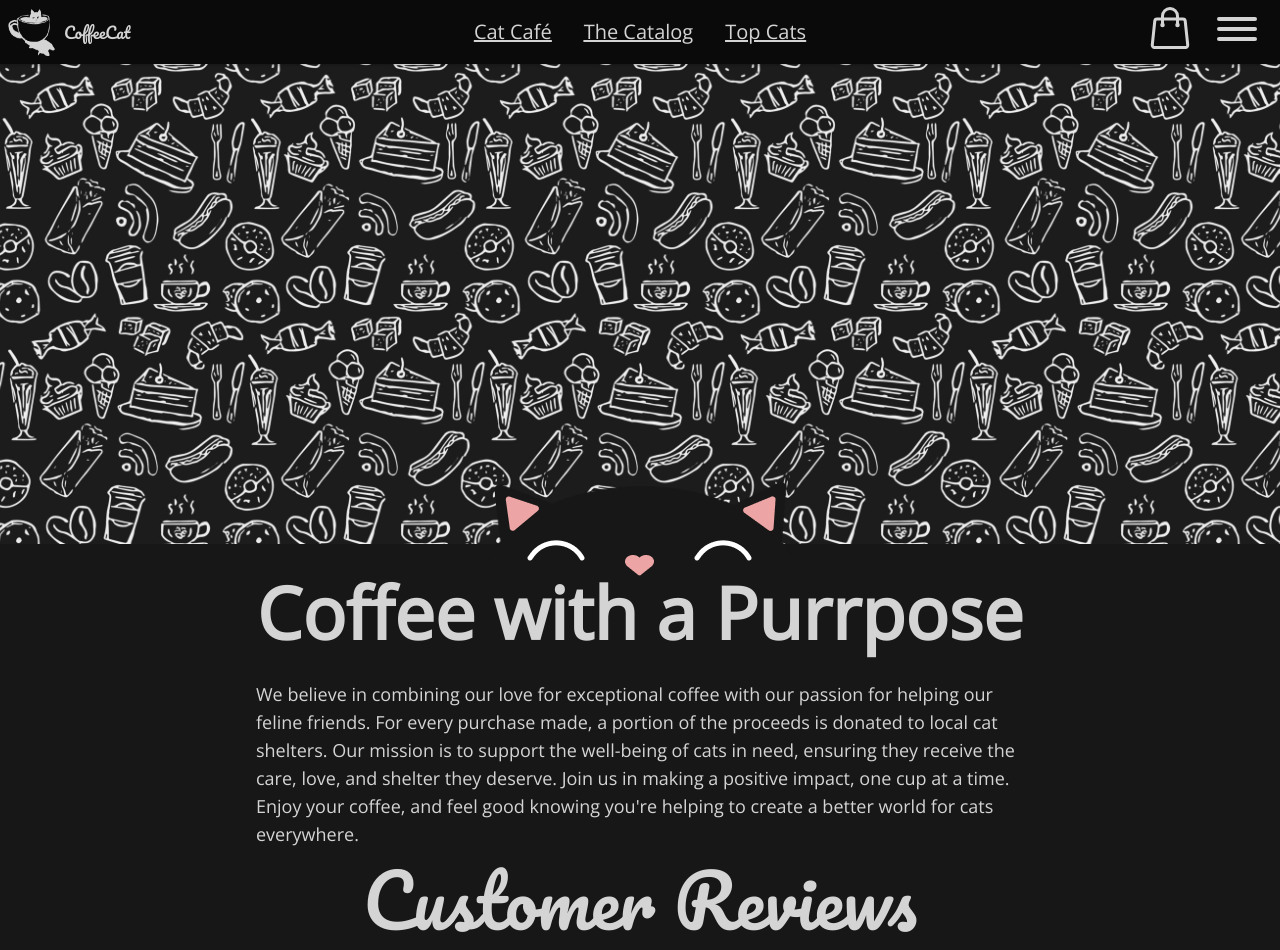
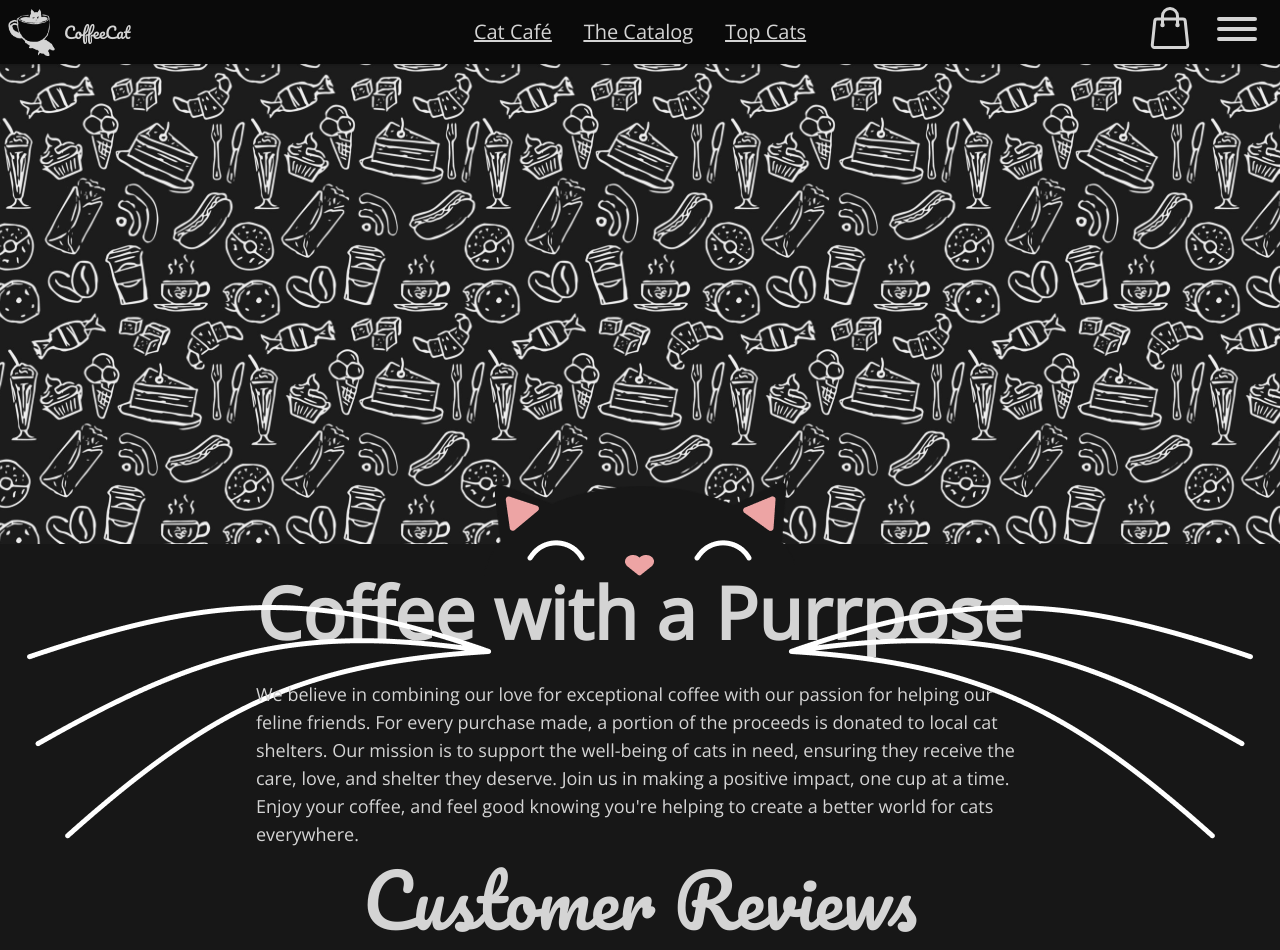
Before and after one commit to joayo13/coffeecat, a React (Create React App) app: page / in a window 1280 px wide. Shown: the top 950 px of the page. Built offline with nearby package versions, Linux system fonts and the light colour scheme.

Commit message:
added some whiskers lol

```diff
--- a/src/pages/Cats.js
+++ b/src/pages/Cats.js
@@ -11,7 +11,7 @@ function Cats() {
     <div className='bg-neutral-900 text-neutral-300 pt-16'>
       <section className='flex flex-col w-full items-center py-2 px-4'>
         <strong className='text-3xl text-center pb-2 md:text-6xl max-w-lg'>Fastest Cat</strong>
-        <img className='md:max-w-lg py-2' alt='sir thomas' src={sirThomas}></img>
+        <img className=' object-cover w-96 h-96' alt='sir thomas' src={sirThomas}></img>
         <span className='w-full max-w-lg flex gap-2'>
           <strong>Name:</strong>
           <p>Sir Thomas</p>
@@ -27,7 +27,7 @@ function Cats() {
         </section>
         <section className='flex flex-col w-full items-center py-2 px-2'>
         <strong className='text-3xl text-center pb-2 md:text-6xl max-w-lg'>Loudest Meow</strong>
-        <img className='md:max-w-lg py-2' alt='poo' src={mcChicken}></img>
+        <img className=' object-cover w-96 h-96' alt='poo' src={mcChicken}></img>
         <span className='w-full max-w-lg flex gap-2'>
           <strong>Name:</strong>
           <p>McChicken</p>
@@ -43,7 +43,7 @@ function Cats() {
         </section>
         <section className='flex flex-col w-full items-center py-2 px-2'>
         <strong className='text-3xl text-center pb-2 md:text-6xl max-w-lg'>Highest Jump</strong>
-        <img className='md:max-w-lg py-2' alt='poo' src={peter}></img>
+        <img className=' object-cover w-96 h-96' alt='poo' src={peter}></img>
         <span className='w-full max-w-lg flex gap-2'>
           <strong>Name:</strong>
           <p>Peter</p>
--- a/src/pages/Home.js
+++ b/src/pages/Home.js
@@ -5,6 +5,7 @@ import catHeadWithFace from '../images/catHeadWithFace.png'
 import sirThomas from '../images/sir-thomas.jpg'
 import peter from '../images/peter.jpg'
 import bart from '../images/bart.jpg'
+import whiskers from '../images/whiskers.png'
 function Home() {
   useEffect(() => {
     scrollToTop()
@@ -17,8 +18,13 @@ function Home() {
       </div>
       <section className='px-4 text-xl md:text-lg relative'>
         <img className='absolute -top-28 left-1/2 -translate-x-1/2' src={catHeadWithFace} alt='cats head'></img>
+
+        <div className='relative'>
+        <img className='absolute left-0' src={whiskers}></img>
+        <img className='absolute right-0 -scale-x-100' src={whiskers}></img>
         <h2 className='text-4xl md:text-7xl text-center py-8 font-bold'>Coffee with a Purrpose</h2>
-        <div className=' max-w-3xl mx-auto'>
+        </div>
+        <div className=' max-w-3xl mx-auto relative'>
         <p>We believe in combining our love for exceptional coffee with our passion for helping our feline friends.
             For every purchase made, a portion of the proceeds is donated to local cat shelters. Our mission is to support the well-being of cats in need,
              ensuring they receive the care, love, and shelter they deserve. Join us in making a positive impact, one cup at a time.
```
Also changed, not shown: src/images/whiskers.png (added), 1 other file (tests, documents, lock files or other folders).
